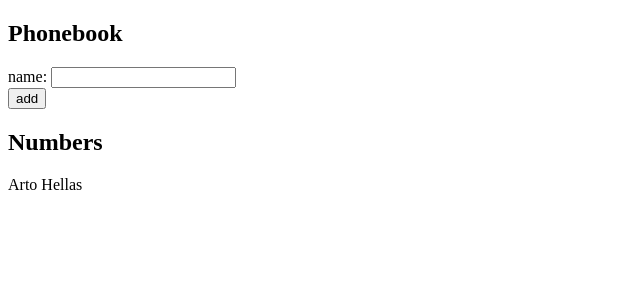
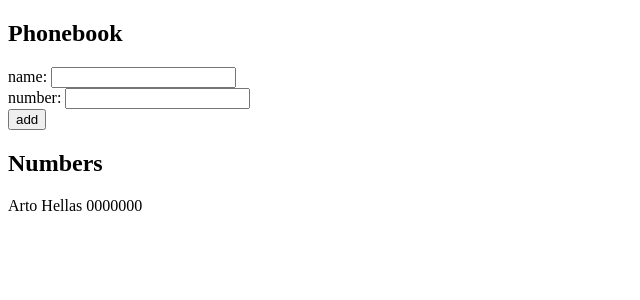
Before and after one commit to ShivaniYadav7/full-stack-open-2026, a React (Vite) app in the folder part2/phonebook/: page / in a window 1280 px wide. Shown: the top 300 px of the page, without its empty margins (0-640 px from the left). Built offline with nearby package versions, Linux system fonts and the light colour scheme.

Commit message:
complete ex 2.8

```diff
--- a/part2/phonebook/src/App.jsx
+++ b/part2/phonebook/src/App.jsx
@@ -2,7 +2,10 @@ import { useState } from 'react'
 
 const App = () => {
   const [persons, setPersons] = useState([
-    {name: 'Arto Hellas'}
+    {
+      name: 'Arto Hellas',
+      number: '0000000',
+    }
   ])
 
   const [newName, setNewName] = useState('')
@@ -10,21 +13,40 @@ const App = () => {
     setNewName(event.target.value)
   }
 
-  const addName = (event) => {
+  const [newNumber, setNewNumber] = useState('')
+  const handleNumberChange = (event) => {
+    setNewNumber(event.target.value)
+  }
+
+  const addPerson = (event) => {
     event.preventDefault()
-    const nameObject = {
+    const alreadyExists = persons.some(person => (person.name === newName || person.number === newNumber))
+
+    if(alreadyExists) {
+      alert(`${newName} or ${newNumber} is already added to phonebook`)
+      setNewName('')
+      setNewNumber('')
+      return
+    }
+
+    const personObject = {
       name: newName,
+      number: newNumber,
     }
-    setPersons(persons.concat(nameObject))
+    setPersons(persons.concat(personObject))
     setNewName('')
+    setNewNumber('')
   }
 
   return(
     <div>
       <h2>Phonebook</h2>
-      <form onSubmit = {addName}>
+      <form onSubmit = {addPerson}>
         <div>
           name: <input value={newName} onChange={handleNameChange}/>
+        </div>
+        <div>
+          number: <input value={newNumber} onChange={handleNumberChange} />
         </div>
         <div>
           <button type="submit">add</button>
@@ -32,7 +54,7 @@ const App = () => {
       </form>
       <h2>Numbers</h2>
       {persons.map(person =>
-        <p key={person.name}>{person.name}</p>
+        <p key={person.name}>{person.name}  {person.number}</p>
       )}
 
     </div>
```
